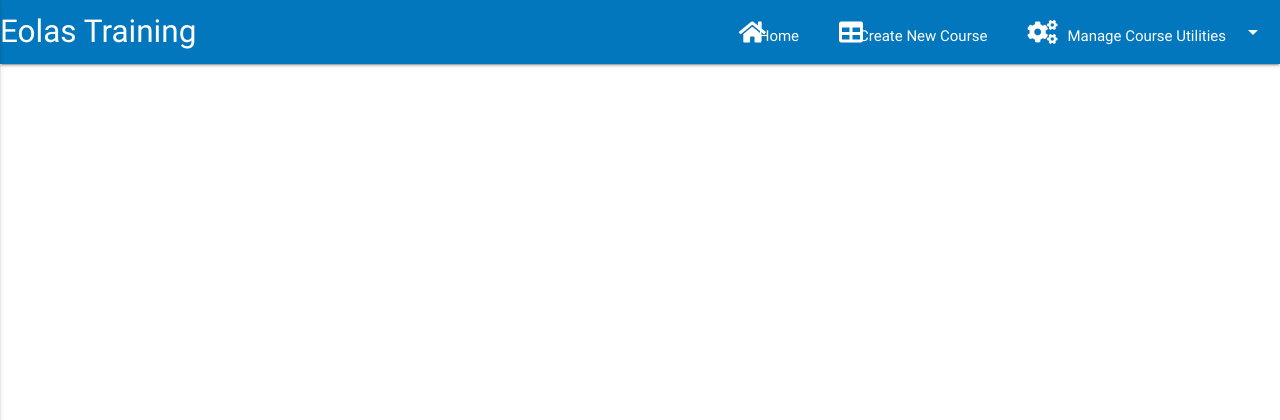
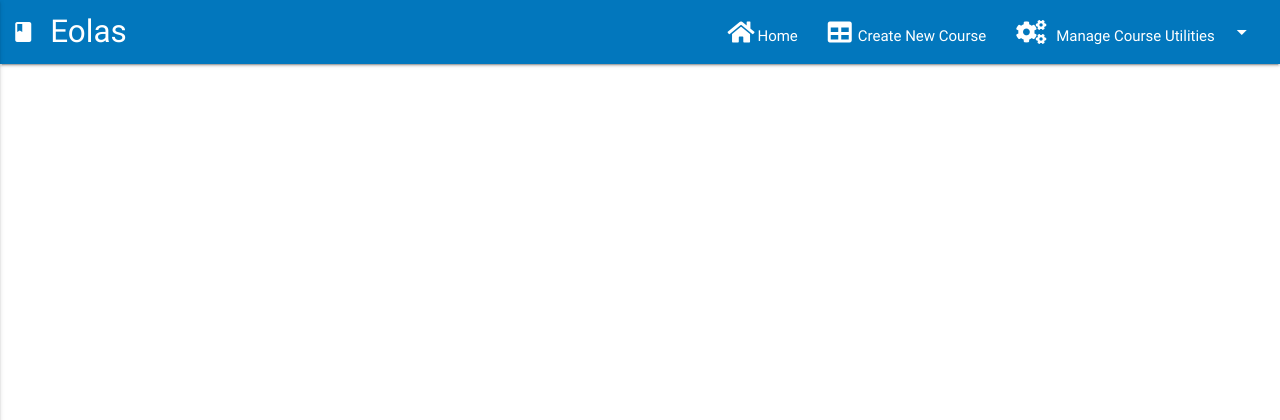
Before and after one commit to damien-meere/Data-Centric-Development-Milestone-Project, a Flask app: page / in a window 1280 px wide. Shown: the top 420 px of the page. Run offline with Flask 2, Linux system fonts and the light colour scheme; data that the repository does not hold is empty; some libraries are stand-ins or nearby versions.

Commit message:
formatting changes throughout - Navbar, collapsible elements within Utilities

```diff
--- a/static/css/style.css
+++ b/static/css/style.css
@@ -19,7 +19,9 @@
     background-color: #0277bd;
 }
 
-.icon-pad {
+.fa-table:before,
+.fa-home:before,
+.fa-cogs:before {
     padding-right: 10px;
-    padding-left: 10px;
+
 }
--- a/templates/base.html
+++ b/templates/base.html
@@ -17,19 +17,19 @@
 <body>
 	<header>
 		<ul id="dropdown1" class="dropdown-content">
-			<li><a href="{{url_for('get_categories')}}">Manage Categories</a></li>
+			<li><a href="{{url_for('get_categories')}}"><i class="material-icons">description</i>Manage Categories</a></li>
             <li class="divider"></li>
-			<li><a href="{{url_for('get_durations')}}">Manage Course Duration</a></li>
+			<li><a href="{{url_for('get_durations')}}"><i class="material-icons">av_timer</i>Manage Course Duration</a></li>
             <li class="divider"></li>
-			<li><a href="{{url_for('get_sizes')}}">Manage Course Sizes</a></li>
+			<li><a href="{{url_for('get_sizes')}}"><i class="material-icons">people</i>Manage Course Sizes</a></li>
 		</ul>
-		<nav>
-			<div class="nav-wrapper nav-colour">
-				<a href="{{url_for('get_courses')}}" class="brand-logo show-on-med-and-up">Eolas Training</a>
+		<nav class="row">
+			<div class="nav-wrapper nav-colour col s12">
+                <a href="{{url_for('get_courses')}}" class="brand-logo"><i class="large material-icons">book</i>Eolas</a>
 
 				<a href="#" data-activates="mobile-demo" class="button-collapse"><i class="material-icons">menu</i></a>
 				<ul id="nav-mobile" class="right hide-on-med-and-down">
-					<li><a href="{{url_for('get_courses')}}"><i class="fas fa-fw fa-home icon-pad"></i>Home</a></li>
+					<li><a href="{{url_for('get_courses')}}"><i class="fas fa-fw fa-home icon-pad" id="home-icon"></i>Home</a></li>
 					<li><a href="{{url_for('add_course')}}"><i class="fas fa-fw fa-table icon-pad"></i>Create New Course</a></li>
 					<li><a class="dropdown-button" href="#!" data-beloworigin="true"
 							data-activates="dropdown1"><i class="fas fa-cogs icon-pad"></i>Manage Course Utilities<i class="material-icons right">arrow_drop_down</i></a>
--- a/templates/courses.html
+++ b/templates/courses.html
@@ -4,8 +4,8 @@
 <ul class="collapsible popout" data-collapsible="accordion">
 	{% for course in courses %}
 	<li>
-		<div class="collapsible-header">
-			<div class="col s3">
+		<div class="collapsible-header row">
+			<div class="col s1">
                 <!-- Icon dependant on the category that set for the course -->
                 {% if course.category_name == "technical" %}
                     <i class="material-icons">build</i>
@@ -17,12 +17,14 @@
                     <i class="material-icons">assignment</i>
                 {% endif %}
 			</div>
-			<div class="col s9 course_title">
+			<div class="col s6 course_title">
                 <div>
                     <strong>{{course.course_name}} </strong>
                 </div>
+            </div>
+            <div class="col s5">
                 <div>
-                    Date - {{course.date}}
+                    <strong>Date -</strong> {{course.date}}
                 </div>
 			</div>
 		</div>
```
Also changed, not shown: templates/categories.html (+8 -3 lines), templates/durations.html (+8 -3 lines), templates/sizes.html (+14 -9 lines).
